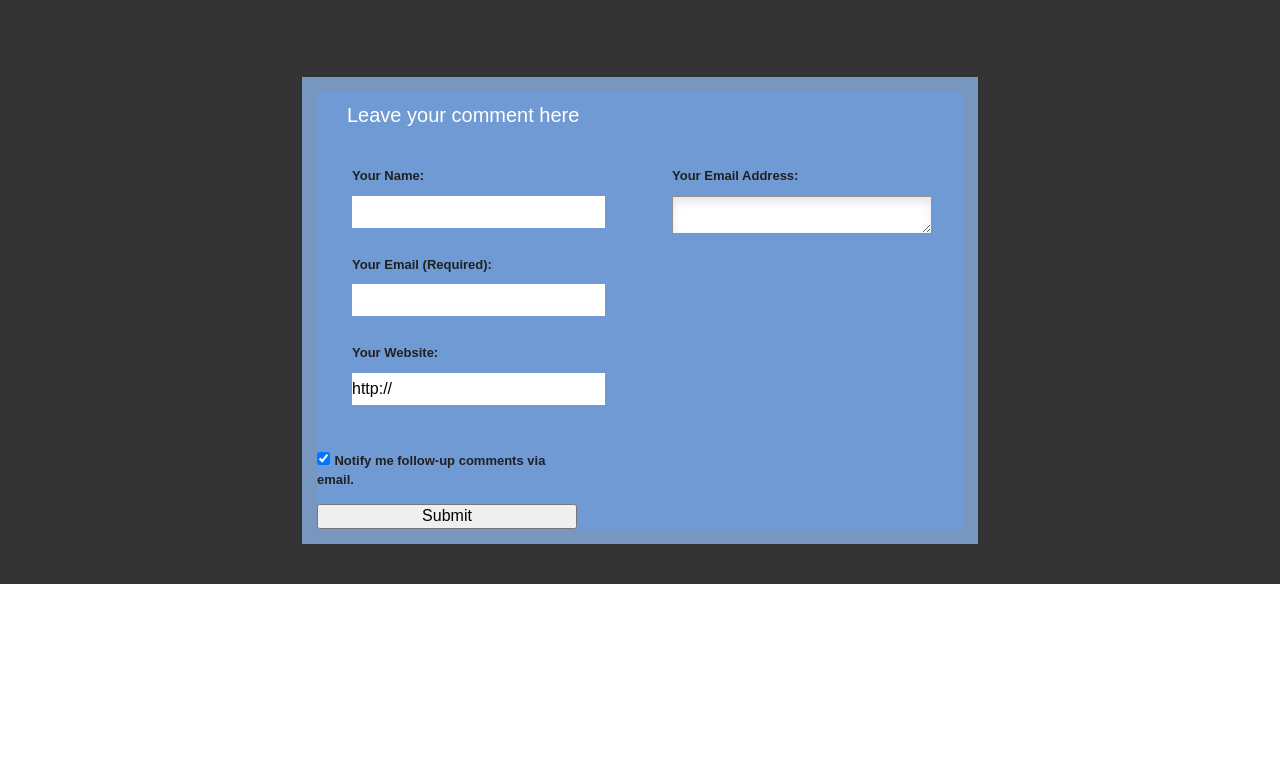
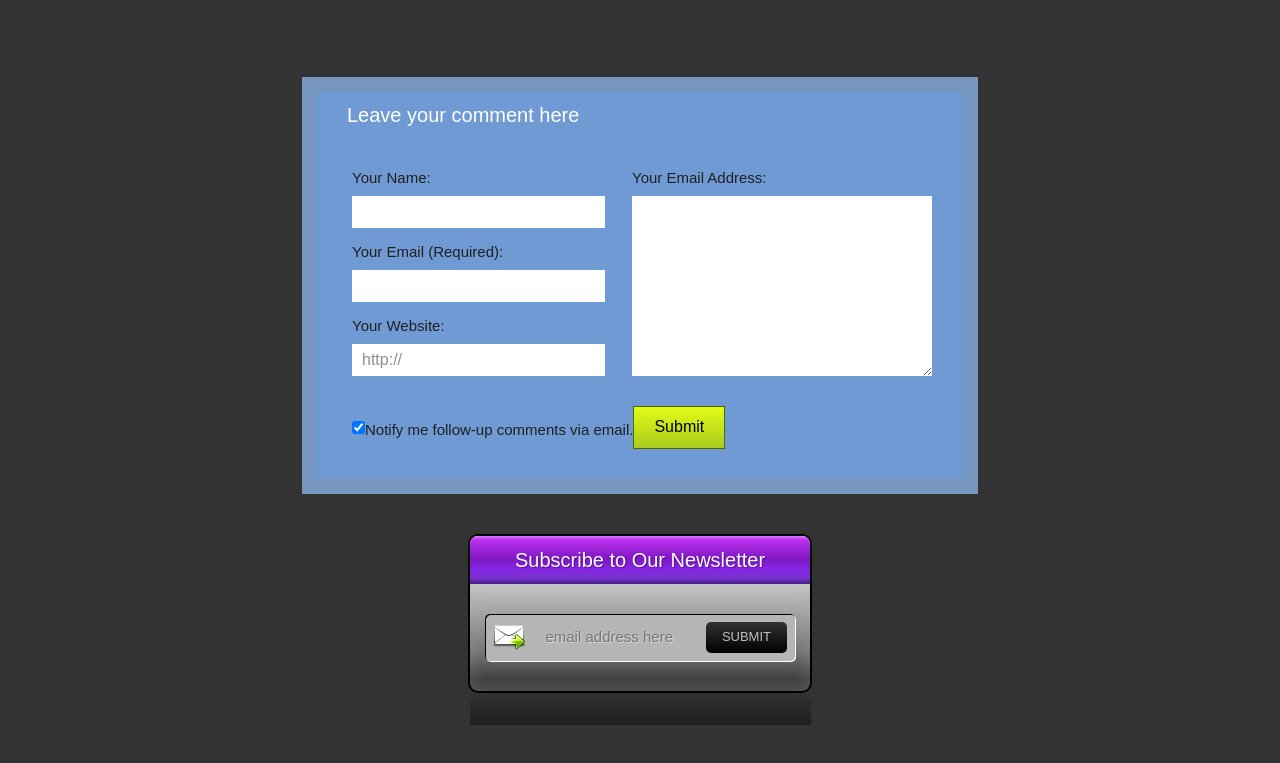
Before and after one commit to v-vovk/GH-HW-5-1, a plain HTML site: page index.html in a window 1280 px wide. Shown: the part 549-1312 px from the top of the page. Before the commit the page ends 1133 px from the top, so only its background shows below. Drawn offline with Linux system fonts and the light colour scheme.

Commit message:
complete 3-rd form

```diff
--- a/assets/css/style.css
+++ b/assets/css/style.css
@@ -140,7 +140,7 @@ h1 {
 }
 
 .leave-your-comment-here fieldset {
-  max-width: 260px;
+  max-width: 253px;
   width: 100%;
   display: flex;
   flex-direction: column;
@@ -149,16 +149,21 @@ h1 {
   padding: 0;
 }
 
+.leave-your-comment-here fieldset.right {
+  max-width: 300px;
+  width: 100%;
+}
+
 .leave-your-comment-here fieldset.left {
   margin-right: 20px;
 }
 
 .leave-your-comment-here label {
   color: #202020;
-  font-size: 13px;
-  font-weight: 700;
-  margin-bottom: 12px;
-  margin-top: 30px;
+  font-size: 15px;
+  font-weight: 400;
+  margin-bottom: 10px;
+  margin-top: 15px;
 }
 
 .leave-your-comment-here label:first-child {
@@ -177,3 +182,106 @@ h1 {
 .leave-your-comment-here .form-inputs input {
   line-height: 32px;
 }
+
+.leave-your-comment-here .form-inputs input[value] {
+  color: #8e8e8e;
+  padding-left: 10px;
+  max-width: 243px;
+  width: 100%;
+}
+
+.leave-your-comment-here .form-inputs textarea {
+  max-width: 300px;
+  width: 100%;
+  max-height: 180px;
+  height: 100%;
+  margin: 0;
+  padding: 0;
+  border: 0;
+  box-shadow: none;
+}
+
+.leave-your-comment-here .bottom-info {
+  max-width: 580px;
+  width: 100%;
+  margin: 30px 35px;
+  display: flex;
+  flex-direction: row;
+}
+
+.leave-your-comment-here .bottom-info input[type=submit] {
+  border: 1px solid #506700;
+  background-image: linear-gradient(to top, #abcb1c 0%, #e1fb17 100%);
+  padding: 10px 20px;
+  cursor: pointer;
+}
+/* end 2-nd form */
+
+/* 3-rd form */
+.subscribe {
+  font-family: Arial, Helvetica, sans-serif;
+  max-width: 340px;
+  width: 100%;
+  margin: 0;
+  padding: 0;
+  box-shadow: inset 0 0 20px rgba(192, 192, 192, 0.23);
+  border: 2px solid #000000;
+  border-radius: 10px;
+  background-image: linear-gradient(to top, #3f3f3f 0%, #3f3f3f 8%, #727272 24%, #ffffff 100%);
+}
+
+.subscribe h2 {
+  text-shadow: 1px 1px 1px rgba(76, 11, 142, 0.75);
+  color: #ffffff;
+  font-size: 20px;
+  font-weight: 400;
+  line-height: 20px;
+  text-align: center;
+  background-image: linear-gradient(to top, #4a1d81 0%, #7832ce 12%, #8426e4 30%, #8017c2 53%, #bb32ee 92%, #dc78ff 100%);
+  padding: 14px 0;
+  margin: 0 auto;
+  border-radius: 8px 8px 0 0;
+}
+
+.subscribe div {
+  max-width: 294px;
+  width: 100%;
+  margin: 30px auto;
+  padding: 8px 8px;
+  border: none;
+  border-radius: 5px;
+  box-shadow: 1px 1px 0 #ffffff, inset 1px 1px 0 #000000;
+  background-color: #b5b5b5;
+  display: flex;
+  align-items: center;
+  justify-content: space-between;
+}
+
+.subscribe div input[type=text] {
+  background: none;
+  border: none;
+  outline: none;
+  max-width: 140px;
+  width: 100%;
+  color: #b6abab;
+  text-shadow: 1px 1px 0 #d9d9d9;
+  font-size: 15px;
+  font-weight: 400;
+}
+
+.subscribe div input[type=submit] {
+  color: #c0c0c0;
+  font-size: 13px;
+  font-weight: 400;
+  background-image: linear-gradient(to top, #000000 0%, #333333 100%);
+  border: none;
+  border-radius: 5px;
+  padding: 8px 16px;
+  cursor: pointer;
+}
+
+.shadow {
+  max-width: 340px;
+  width: 100%;
+  margin-bottom: 40px;
+}
--- a/index.html
+++ b/index.html
@@ -51,14 +51,23 @@
                     <textarea type="text" id="text-area-form-2" class="center"></textarea>
                 </fieldset>
             </div>
-            <fieldset>
-                <p>
-                    <input type="checkbox" id="notify" checked>
-                    <label for="notify">Notify me follow-up comments via email.</label>
-                </p>
+            <fieldset class="bottom-info">
+                <input type="checkbox" id="notify" checked>
+                <label for="notify">Notify me follow-up comments via email.</label>
                 <input type="submit" value="Submit">
             </fieldset>
         </form>
+        <form action="#" method="post" class="subscribe">
+            <h2>Subscribe to Our Newsletter</h2>
+            <div>
+                <input type="image" src="assets/img/mail.png">
+                <input type="text" placeholder="email address here">
+                <input type="submit" value="SUBMIT">
+            </div>
+        </form>
+        <div class="shadow">
+            <img src="assets/img/shadow.png" alt="shadow for last form">
+        </div>
     </section>
 </body>
 </html>
```
Also changed, not shown: assets/img/mail.png (added), assets/img/shadow.png (added).
